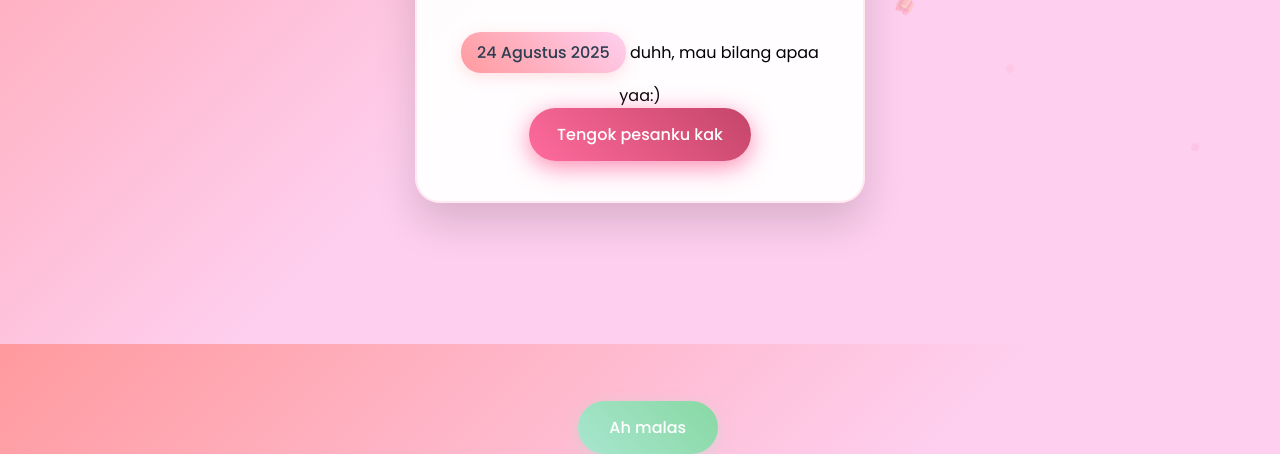
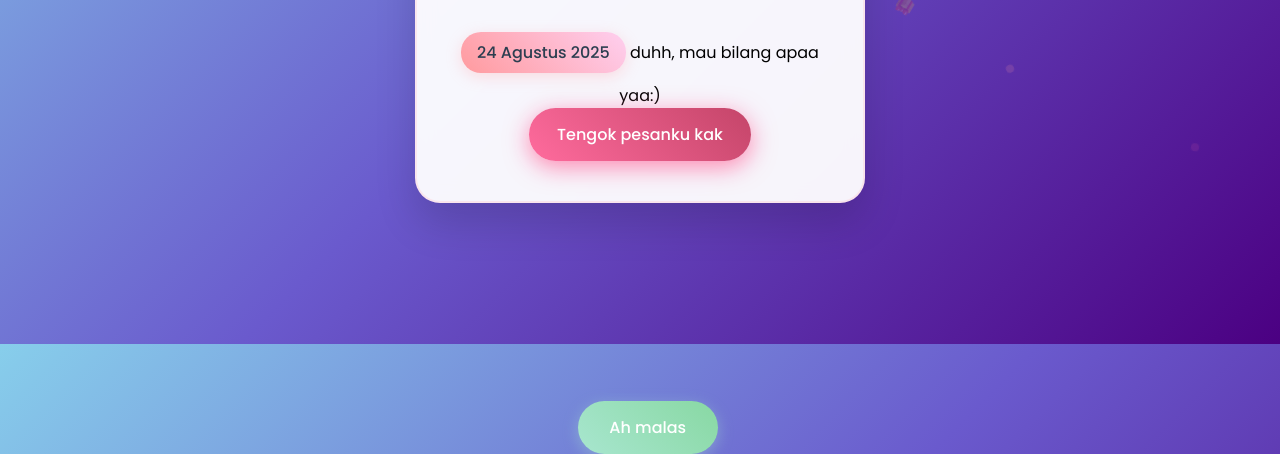
Before and after one commit to LixUb/forYou, a plain HTML site: page index.html in a window 1280 px wide. Shown: the part 456-910 px from the top of the page. Drawn offline with Linux system fonts and the light colour scheme.

Commit message:
final please please

```diff
--- a/style.css
+++ b/style.css
@@ -3,10 +3,9 @@
         padding: 0;
         box-sizing: border-box;
     }
-
-    body {
+body {
         font-family: 'Poppins', sans-serif;
-        background: linear-gradient(135deg, #ff9a9e 0%, #fecfef 50%, #fecfef 100%);
+        background: linear-gradient(135deg, #87CEEB 0%, #6A5ACD 50%, #4B0082 100%);
         min-height: 100vh;
         display: flex;
         justify-content: center;
```
Also changed, not shown: index.html (+0 -2 lines).
